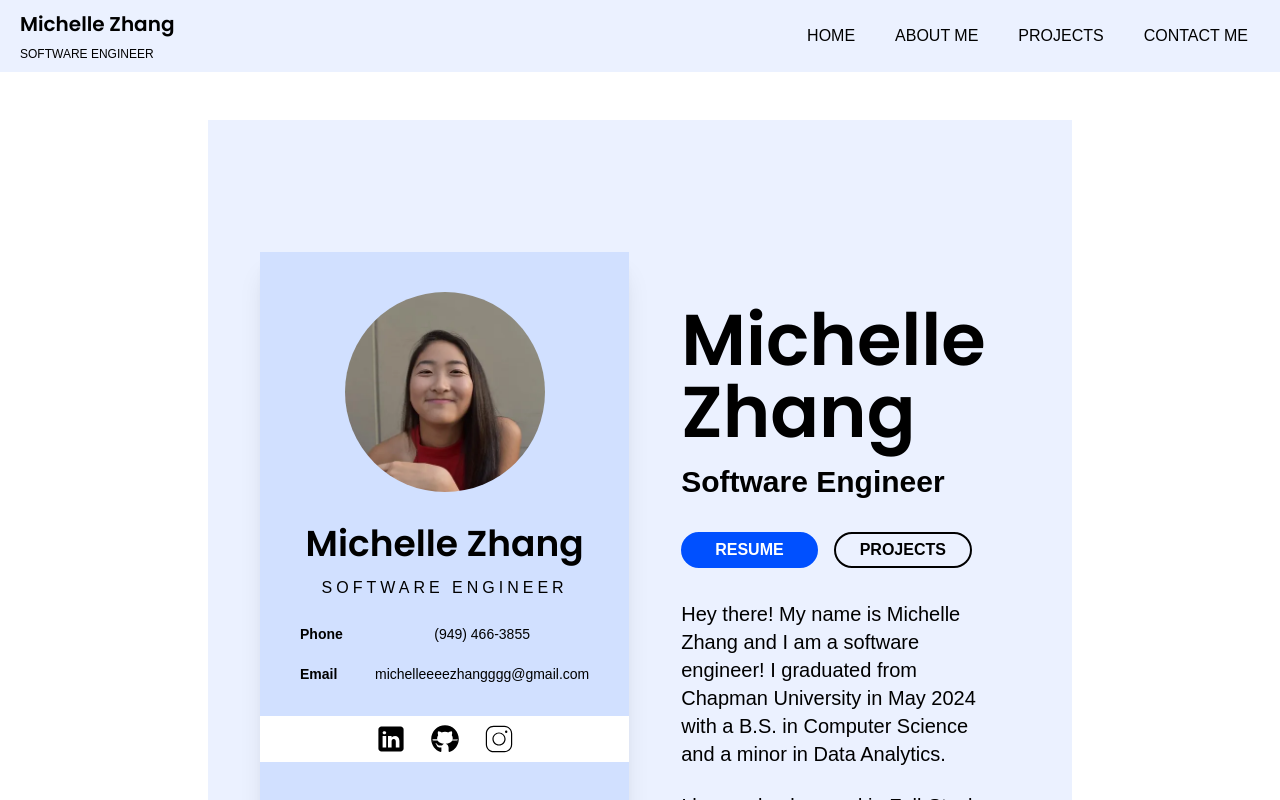
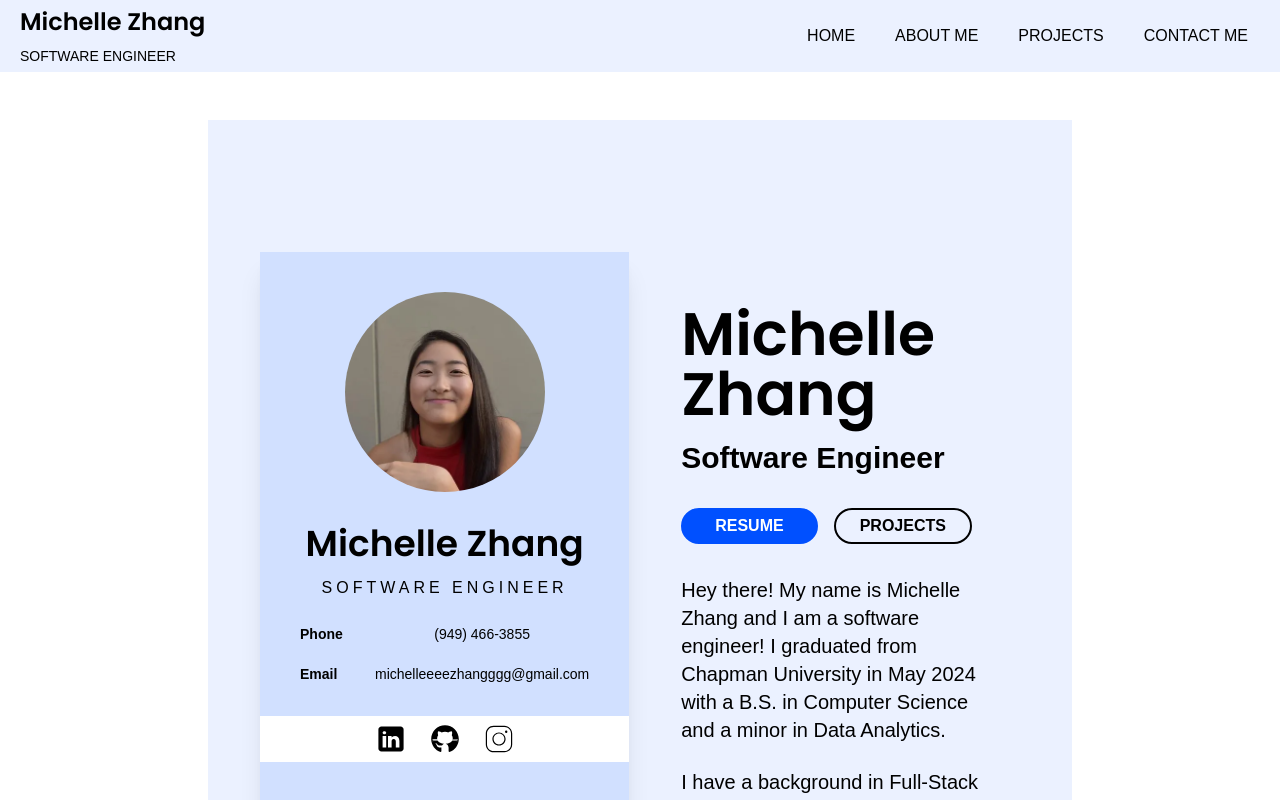
Before and after one commit to michelleezhangg/Personal-Website-Portfolio, a Next.js app: page / in a window 1280 px wide. Shown: the top 800 px of the page. Built offline with nearby package versions, Linux system fonts and the light colour scheme.

Commit message:
Change font sizes and title

```diff
--- a/src/app/components/ContactMeSection.jsx
+++ b/src/app/components/ContactMeSection.jsx
@@ -52,7 +52,7 @@ const ContactMeSection = () => {
       <section className='grid grid-cols-2 mt-12 pt-10 pb-24 mx-20 gap-4'>
         {/* Left Side: Section Text and Socials */}
         <div>
-          <h5 className='text-xl font-bold my-1'>Let's Connect</h5>
+          <h5 className='title text-xl font-bold my-1'>Let's Connect</h5>
           <p className='mb-4 max-w-sm'>{CONNECT_BIO}</p>
           <div className='flex flex-row gap-5 ml-5'>
             <Link href={LINKS.linkedin}>
@@ -88,7 +88,7 @@ const ContactMeSection = () => {
                 <label
                   htmlFor='email'
                   type='email'
-                  className='block text-sm font-semibold mb-2'
+                  className='title block text-sm mb-2'
                 >
                   Email
                 </label>
@@ -104,7 +104,7 @@ const ContactMeSection = () => {
               <div className='mb-6'>
                 <label
                   htmlFor='subject'
-                  className='block text-sm font-semibold mb-2'
+                  className='title block text-sm mb-2'
                 >
                   Subject
                 </label>
@@ -120,7 +120,7 @@ const ContactMeSection = () => {
               <div className='mb-6'>
                 <label
                   htmlFor='message'
-                  className='block text-sm font-semibold mb-2'
+                  className='title block text-sm mb-2'
                 >
                   Message
                 </label>
--- a/src/app/components/Footer.jsx
+++ b/src/app/components/Footer.jsx
@@ -7,8 +7,8 @@ const Footer = () => {
     <footer className='bg-lightblue py-3'>
       <div className='flex flex-row'>
         <Link href={'#'}>
-          <h1 className='title text-xl pl-5 pb-2'>{NAME}</h1>
-          <h3 className='text-xs font-light pl-5 uppercase'>{ROLE}</h3>
+          <h1 className='title text-2xl pl-5 pb-2'>{NAME}</h1>
+          <h3 className='text-sm font-light pl-5 uppercase'>{ROLE}</h3>
         </Link>
         <p className='ml-auto mt-auto text-slate-400'>{COPYRIGHT}</p>
       </div>
--- a/src/app/components/HeroSection.jsx
+++ b/src/app/components/HeroSection.jsx
@@ -59,7 +59,7 @@ const HeroSection = () => {
         </div>
         {/* Right Side: Introduction Card */}
         <div className='p-10 pt-16'>
-          <h1 className='title mb-4 text-7xl'>{NAME}</h1>
+          <h1 className='title mb-4 text-6xl'>{NAME}</h1>
           <h3 className='text-3xl font-semibold'>{ROLE}</h3>
           <div>
             <button className='button blue-button px-8 mr-4'>
--- a/src/app/components/Navbar.jsx
+++ b/src/app/components/Navbar.jsx
@@ -13,8 +13,8 @@ const Navbar = () => {
     <nav className='bg-lightblue sticky top-0'>
       <div className='flex flex-wrap items-center justify-between'>
         <Link href={'#'}>
-          <h1 className='title text-xl pl-5 pb-2'>{NAME}</h1>
-          <h3 className='text-xs font-light pl-5 uppercase'>{ROLE}</h3>
+          <h1 className='title text-2xl pl-5 pb-2'>{NAME}</h1>
+          <h3 className='text-sm font-light pl-5 uppercase'>{ROLE}</h3>
         </Link>
         {/* Mobile Menu */}
         <div className='block md:hidden'>
```
